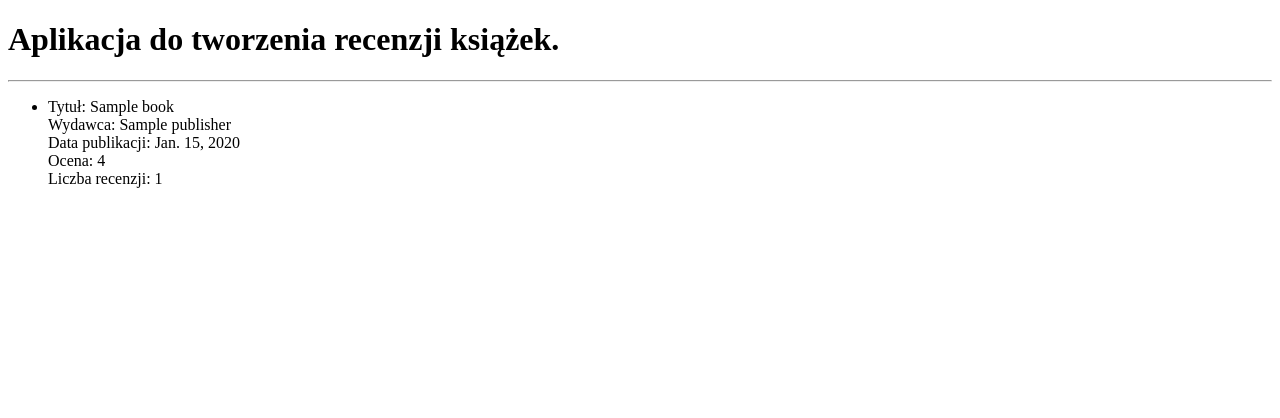
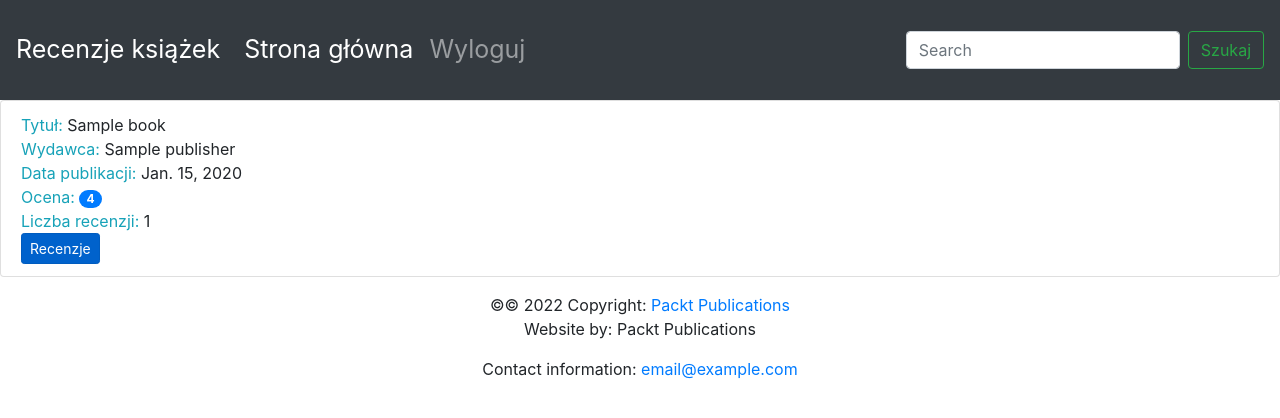
Before and after one commit to lukwac123/bookr, a Django app: page /books/ in a window 1280 px wide. Shown: the top 418 px of the page. Run offline with Django 5.2, Linux system fonts and the light colour scheme; tables that the repository leaves empty hold one stand-in row (values such as "Sample post"); some libraries are stand-ins or nearby versions.

Commit message:
Widok i szablon szczegółów dla książki.

```diff
--- /dev/null
+++ b/reviews/templates/reviews/base.html
@@ -0,0 +1,59 @@
+<!DOCTYPE html>
+<html lang="en">
+    <head>
+        <meta charset="UTF-8">
+        <meta name="viewport" content="width=device-width, initial-scale=1.0">
+
+        <!-- Bootstrap CSS -->
+        <link rel="stylesheet" href="https://stackpath.bootstrapcdn.com/bootstrap/4.4.1/css/bootstrap.min.css" integrity="sha384-Vkoo8x4CGsO3+Hhxv8T/Q5PaXtkKtu6ug5TOeNV6gBiFeWPGFN9MuhOf23Q9Ifjh" crossorigin="anonymous">
+
+        <link rel="stylesheet" href="https://cdnjs.cloudflare.com/ajax/libs/font-awesome/4.7.0/css/font-awesome.min.css">
+
+        <title>Recenzje książek</title>
+        <style type="text/css">
+            .navbar {
+            min-height: 100px;
+            font-size: 25px;
+            }
+            .navbar-brand {
+            font-size: 25px;
+            }
+        </style>
+
+    </head>
+    <body>
+        <nav class="navbar navbar-expand-sm navbar-dark bg-dark sticky-top">
+            <a class="navbar-brand" href="/">Recenzje książek</a>
+            <button class="navbar-toggler" type="button" data-toggle="collapse" data-target="#navbarSupportedContent" aria-controls="navbarSupportedContent" aria-expanded="false" aria-label="Toggle navigation">
+                <span class="navbar-toggler-icon"></span>
+            </button>
+            <div class="collapse navbar-collapse" id="navbarSupportedContent">
+                <ul class="navbar-nav mr-auto">
+                    <li class="nav-item active">
+                        <a class="nav-link" href="/books/">Strona główna <span class="sr-only">(current)</span></a>
+                    </li>
+                    <li class="nav-item">
+                        <a class="nav-link" href="#">Wyloguj</a>
+                    </li>
+                </ul>
+                <form class="form-inline my-2 my-lg-0">
+                    <input class="form-control mr-sm-2" type="search" placeholder="Search" aria-label="Search">
+                    <button class="btn btn-outline-success my-2 my-sm-0" type="submit">Szukaj</button>
+                </form>
+            </div>
+        </nav>
+
+        {% block content %}
+            <h1>Witaj w Bookr!</h1>
+        {% endblock %}
+
+        <!-- Copyright -->
+        <footer class="page-footer font-small blue">
+            <div class="footer-copyright text-center py-3">&copy;© 2022 Copyright:
+                <a href="https://www.packtpub.com"> Packt Publications</a>
+                <p>Website by: Packt Publications</p>
+                <p>Contact information: <a href="mailto:email@example.com">email@example.com</a></p>
+            </div>
+        </footer>
+    </body>
+</html>
--- a/reviews/templates/reviews/book_list.html
+++ b/reviews/templates/reviews/book_list.html
@@ -1,33 +1,25 @@
-<!DOCTYPE html>
-<html lang="en">
-<head>
-    <meta charset="UTF-8">
-    <meta name="viewport" content="width=device-width, initial-scale=1.0">
-    <title>Bookr</title>
-</head>
-<body>
-    <h1>Aplikacja do tworzenia recenzji książek.</h1>
-    <hr>
-    <ul>
+{% extends 'reviews/base.html' %}
+
+{% block content %}
+<ul class="list-group">
   {% for item in book_list %}
-        <li>
-            <span>Tytuł: </span> <span>{{ item.book.title }}</span>
+  <li class="list-group-item">
+      <span class="text-info">Tytuł: </span> <span>{{ item.book.title }}</span>
       <br>
-            <span>Wydawca: </span><span>{{ item.book.publisher }}</span>
+      <span class="text-info">Wydawca: </span><span>{{ item.book.publisher }}</span>
       <br>
-            <span>Data publikacji: </span><span>{{ item.book.publication_date }}</span>
+      <span class="text-info">Data publikacji: </span><span>{{ item.book.publication_date }}</span>
       <br>
-            <span>Ocena: </span><span>{{ item.book_rating }}</span>
+      <span class="text-info">Ocena: </span><span class="badge badge-primary badge-pill">{{ item.book_rating }}</span>
       <br>
-            <span>Liczba recenzji: </span><span>{{ item.number_of_reviews }}</span>
+      <span class="text-info">Liczba recenzji: </span><span>{{ item.number_of_reviews }}</span>
       <br>
       {% if item.book_rating is null %}
-            <span>Oceń tę książkę i napisz pierwszą recenzję.</span>
+      <span class="text-secondary">Oceń tę książkę i napisz pierwszą recenzję.</span>
       <br>
       {% endif %}
+      <a class="btn btn-primary btn-sm active" role="button" href="{% url 'book_detail' item.book.pk %}">Recenzje</a>
   </li>
-      <br>
   {% endfor %}
 </ul>
-</body>
-</html>
+{% endblock %}
--- a/reviews/urls.py
+++ b/reviews/urls.py
@@ -4,4 +4,5 @@ from . import views
 
 urlpatterns = [
     path('books/', views.book_list, name='book_list'),
+    path('books/<int:pk>/', views.book_detail, name='book_detail'),
 ]
--- a/reviews/utils.py
+++ b/reviews/utils.py
@@ -2,4 +2,4 @@
 def average_rating(rating_list):
     if not rating_list:
         return 0
-    return round(sum(rating_list) / len(rating_list))
+    return round(sum(rating_list) / len(list(rating_list)))
--- a/reviews/views.py
+++ b/reviews/views.py
@@ -1,6 +1,9 @@
-from django.shortcuts import render
+from django.shortcuts import render, get_object_or_404
 from .models import Book, Review
 from .utils import average_rating
+
+def index(request):
+    return render(request, 'base.html')
 
 def book_list(request):
     books = Book.objects.all()
@@ -16,7 +19,27 @@ def book_list(request):
         book_list.append({'book': book,
                           'book_rating': book_rating,
                           'number_of_reviews': number_of_reviews})
+
+    context = {
+        'book_list': book_list
+    }
+    return render(request, 'reviews/book_list.html', context)
+
+
+def book_detail(request, pk):
+    book = get_object_or_404(Book, pk=pk)
+    reviews = book.review_set.all()
+    if reviews:
+        book_rating = average_rating([review.rating for review in reviews])
         context = {
-            'book_list': book_list
+            "book": book,
+            "book_rating": book_rating,
+            "reviews": reviews
         }
-    return render(request, 'reviews/book_list.html', context)
+    else:
+        context = {
+            "book": book,
+            "book_rating": None,
+            "reviews": None
+        }
+    return render(request, "reviews/book_detail.html", context)
```
Also changed, not shown: reviews/templates/reviews/book_detail.html (added, +38 -0 lines), 1 other file. Lines whose indentation alone changed are shown as unchanged.
